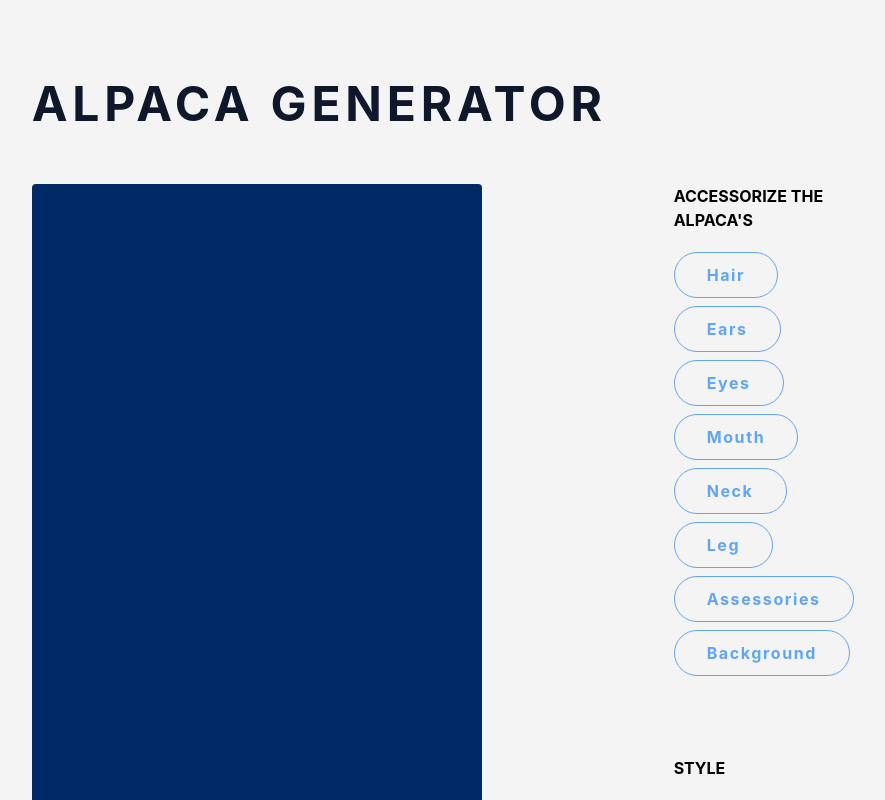
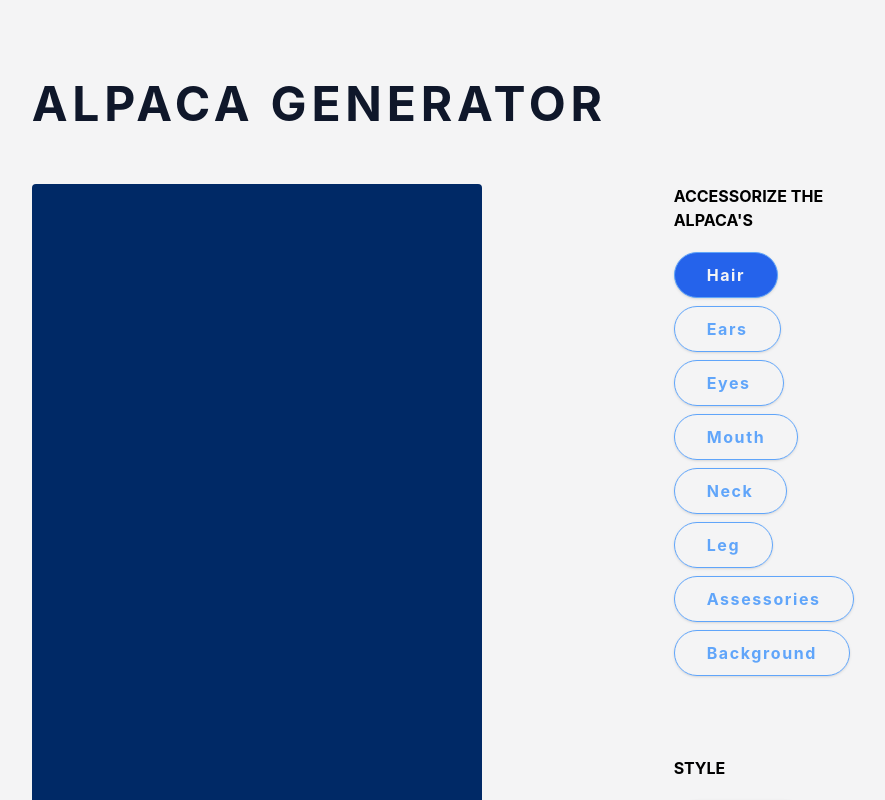
Before and after one commit to JT-Huynh/alpaca-generator, a Next.js app: page / in a window 1280 px wide. Shown: the top 800 px of the page, without its empty margins (235-1120 px from the left). Built offline with nearby package versions, Linux system fonts and the light colour scheme.

Commit message:
feat: add active state for part

```diff
--- a/src/components/accessorizePanel.tsx
+++ b/src/components/accessorizePanel.tsx
@@ -2,8 +2,10 @@ import { ACCESSORIZE_TITLE, ACCESSORIZE_PART } from "~/constants/controlPanel";
 import Button from "./button";
 
 export default function AccessorizePanel({
+  selectedPart,
   onClick,
 }: {
+  selectedPart: ACCESSORIZE_PART;
   onClick: React.MouseEventHandler<HTMLButtonElement>;
 }) {
   return (
@@ -12,8 +14,14 @@ export default function AccessorizePanel({
         {ACCESSORIZE_TITLE}
       </h2>
       <div className="flex flex-wrap gap-2">
-        {Object.values(ACCESSORIZE_PART).map((part: string) => (
-          <Button key={part} name={part} value={part} onClick={onClick} />
+        {Object.values(ACCESSORIZE_PART).map((part: ACCESSORIZE_PART) => (
+          <Button
+            key={part}
+            name={part}
+            value={part}
+            onClick={onClick}
+            isActive={part === selectedPart}
+          />
         ))}
       </div>
     </div>
--- a/src/components/button.tsx
+++ b/src/components/button.tsx
@@ -1,10 +1,12 @@
 export default function Button({
   name,
   value,
+  isActive = false,
   onClick,
 }: {
   name: string;
   value: string;
+  isActive?: boolean;
   onClick?: React.MouseEventHandler<HTMLButtonElement>;
 }) {
   return (
@@ -12,7 +14,11 @@ export default function Button({
       value={value}
       type="button"
       onClick={onClick}
-      className="min-w-fit rounded-3xl border border-blue-400 px-8 py-2.5 text-center text-base font-bold capitalize tracking-widest text-blue-400 transition-all hover:border-blue-600 hover:text-blue-600 active:bg-blue-600 active:text-zinc-100"
+      className={`min-w-fit rounded-3xl border border-blue-400 px-8 py-2.5 text-center text-base font-bold capitalize tracking-widest shadow transition-all focus:shadow-blue-600 focus:outline-none ${
+        isActive
+          ? "bg-blue-600 text-zinc-100"
+          : "text-blue-400 hover:border-blue-600 hover:text-blue-600 active:bg-blue-600 active:text-zinc-100 "
+      }`}
     >
       {name}
     </button>
--- a/src/components/functionButton.tsx
+++ b/src/components/functionButton.tsx
@@ -9,7 +9,7 @@ export default function FunctionButton({
 }) {
   return (
     <button
-      className="flex items-center justify-center gap-2.5 rounded-lg bg-white px-12 py-2.5 shadow-md transition-all hover:-translate-y-2 hover:border hover:border-blue-400"
+      className="flex items-center justify-center gap-2.5 rounded-lg bg-white px-12 py-2.5 shadow-md transition-all hover:-translate-y-2 hover:border hover:border-blue-400 focus:shadow-blue-400 focus:outline-none"
       type="button"
     >
       <Image
--- a/src/components/panel.tsx
+++ b/src/components/panel.tsx
@@ -14,7 +14,7 @@ export default function Panel() {
 
   return (
     <div className="flex flex-col justify-start gap-20">
-      <AccessorizePanel onClick={handleClick} />
+      <AccessorizePanel selectedPart={part} onClick={handleClick} />
       <StylePanel accessorizePart={part} />
     </div>
   );
```
